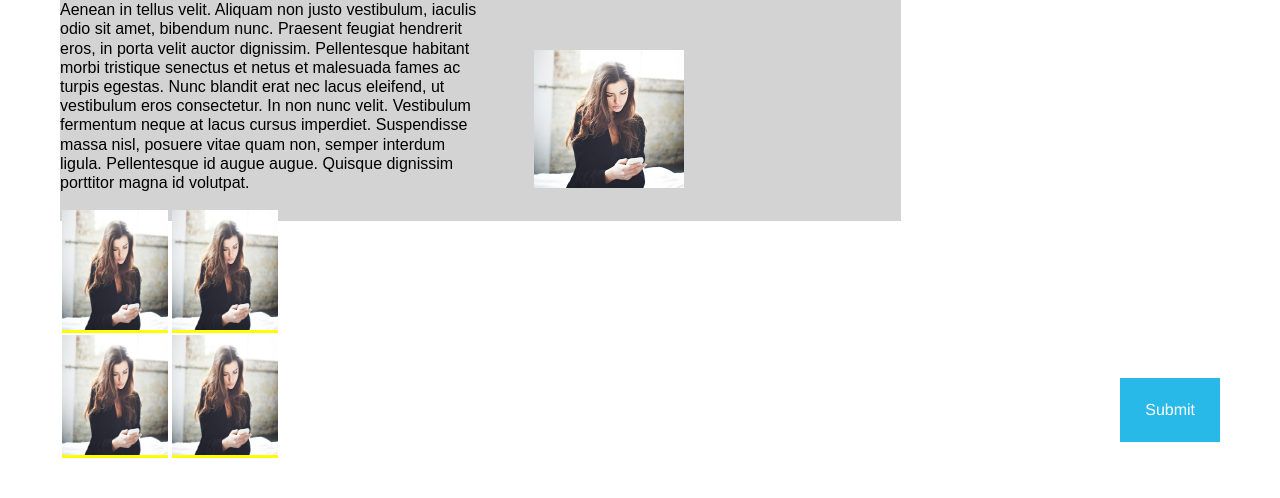
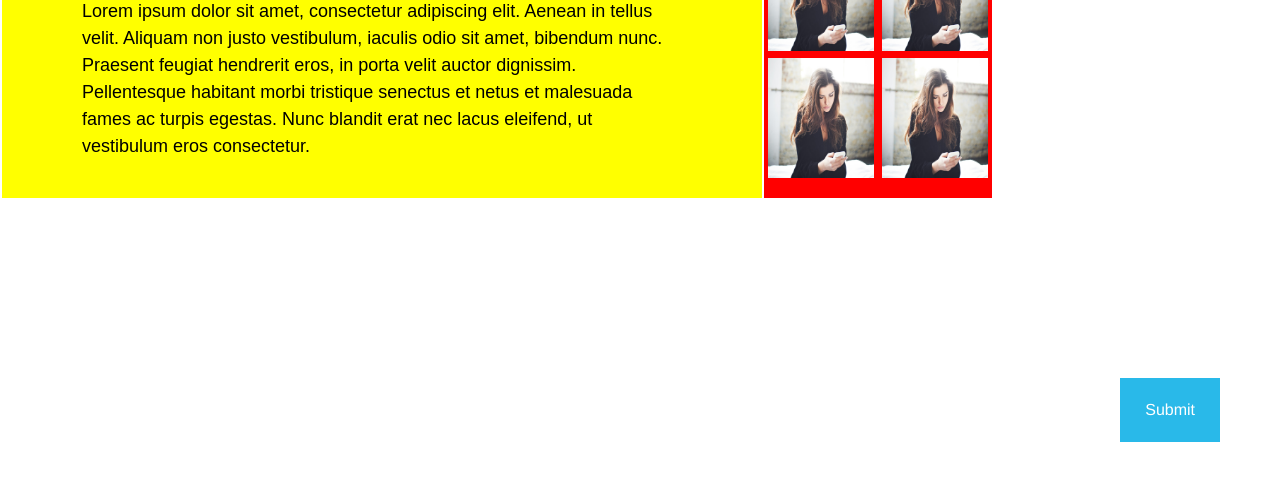
Before and after one commit to iregina/ibm-adobe, a plain HTML site: page summary.html in a window 1280 px wide. Shown: the part 302-800 px from the top of the page. Drawn offline with nearby package versions, Linux system fonts and the light colour scheme.

Commit message:
add table to summary page

```diff
--- a/css/results.css
+++ b/css/results.css
@@ -156,16 +156,26 @@ h3{
 	margin-left:50px;
 }
 
+tr {
+	background: red;
+}
+
 .pic {
 	max-width: 200px;
 }
 
-td {
-   padding:0;
-   margin:0;
-   background: yellow;
+.more_details{
+	max-width: 95%;
+	margin-left: 0%;
 }
 
-tr {
-	background: red;
+
+.left_column{
+	max-width: 600px;
+	padding: 20px 80px 20px 80px;
+	line-height: 150%;
+	font-size: 18px;
+	font-weight: 300;
+	overflow: hidden;
+	background-color: yellow;
 }
--- a/summary.html
+++ b/summary.html
@@ -42,49 +42,75 @@
 </div>
 
 
+<table class="more_details">
+  <tbody>
+    <tr>
+        <!-- Left Column -->
+    <td class="left_column">
 
-<div class="details-container">
+      <h1>High Conscientious</h1>
+      <p id="summary-info">Lorem ipsum dolor sit amet, consectetur adipiscing elit. Aenean in tellus velit. Aliquam non justo vestibulum, iaculis odio sit amet, bibendum nunc. Praesent feugiat hendrerit eros, in porta velit auctor dignissim. Pellentesque habitant morbi tristique senectus et netus et malesuada fames ac turpis egestas. Nunc blandit erat nec lacus eleifend, ut vestibulum eros consectetur.</p>
 
-	<div>
-	<h2>High Conscientious</h2>
-	</div>
+    </td>
 
-	<div class="summary">
-    <p id="summary-info">Lorem ipsum dolor sit amet, consectetur adipiscing elit. Aenean in tellus velit. Aliquam non justo vestibulum, iaculis odio sit amet, bibendum nunc. Praesent feugiat hendrerit eros, in porta velit auctor dignissim. Pellentesque habitant morbi tristique senectus et netus et malesuada fames ac turpis egestas. Nunc blandit erat nec lacus eleifend, ut vestibulum eros consectetur. In non nunc velit. Vestibulum fermentum neque at lacus cursus imperdiet. Suspendisse massa nisl, posuere vitae quam non, semper interdum ligula. Pellentesque id augue augue. Quisque dignissim porttitor magna id volutpat.</p>
-    </div>
-
-	<div class="image-grid">
-    <div><img src="imgs/profilepic.jpg" alt="girlphone"></div>
-  </div>
-
-<!-- Isert the four images here between the <td>-->
-  <table class="pic" style="width: 100%;">
+        <!-- Right Column -->
+    <td class="right_column">
+      <!-- Isert the four images here between the <td>-->
+  <table class="pic">
     <tbody>
       <!-- This is the first row of images -->
       <tr>
+        <!-- The first image -->
         <td><img src="imgs/profilepic.jpg" alt="" width="106" height="120" /></td>
         <td>
+        <!-- The second image -->
         <td><img src="imgs/profilepic.jpg" alt="" width="106" height="120" /></td>
       </td>
       </tr>
       <!-- This is the second row of images -->
        <tr>
+        <!-- The third image -->
         <td><img src="imgs/profilepic.jpg" alt="" width="106" height="120" /></td>
         <td>
+        <!-- The fourth image -->
         <td><img src="imgs/profilepic.jpg" alt="" width="106" height="120" /></td>
       </td>
       </tr>
     </tbody>
   </table>
 
+    </td>
+    </tr>
+
+  </tbody>
+</table>
 
 </div>
+
+
 <!-- form for the user to submit email-->
-<div class="email-form">
-	<div>
-	<a href="more_info.html"><button id="whatisnumber" type="button">Submit</button></a>
-	</div>
-</div>
+  <div class="email-form">
+    	<div>
+    	<a href="more_info.html"><button id="whatisnumber" type="button">Submit</button></a>
+    	</div>
+  </div>
+
+
+
+
+<!-- <div class="details-container">
+
+  <div>
+  <h2>High Conscientious</h2>
+  </div>
+
+  <div class="summary">
+    <p id="summary-info">Lorem ipsum dolor sit amet, consectetur adipiscing elit. Aenean in tellus velit. Aliquam non justo vestibulum, iaculis odio sit amet, bibendum nunc. Praesent feugiat hendrerit eros, in porta velit auctor dignissim. Pellentesque habitant morbi tristique senectus et netus et malesuada fames ac turpis egestas. Nunc blandit erat nec lacus eleifend, ut vestibulum eros consectetur. In non nunc velit. Vestibulum fermentum neque at lacus cursus imperdiet. Suspendisse massa nisl, posuere vitae quam non, semper interdum ligula. Pellentesque id augue augue. Quisque dignissim porttitor magna id volutpat.</p>
+    </div>
+
+  <div class="image-grid">
+    <div><img src="imgs/profilepic.jpg" alt="girlphone"></div>
+  </div> -->
 
 </body>
 </html>
```
